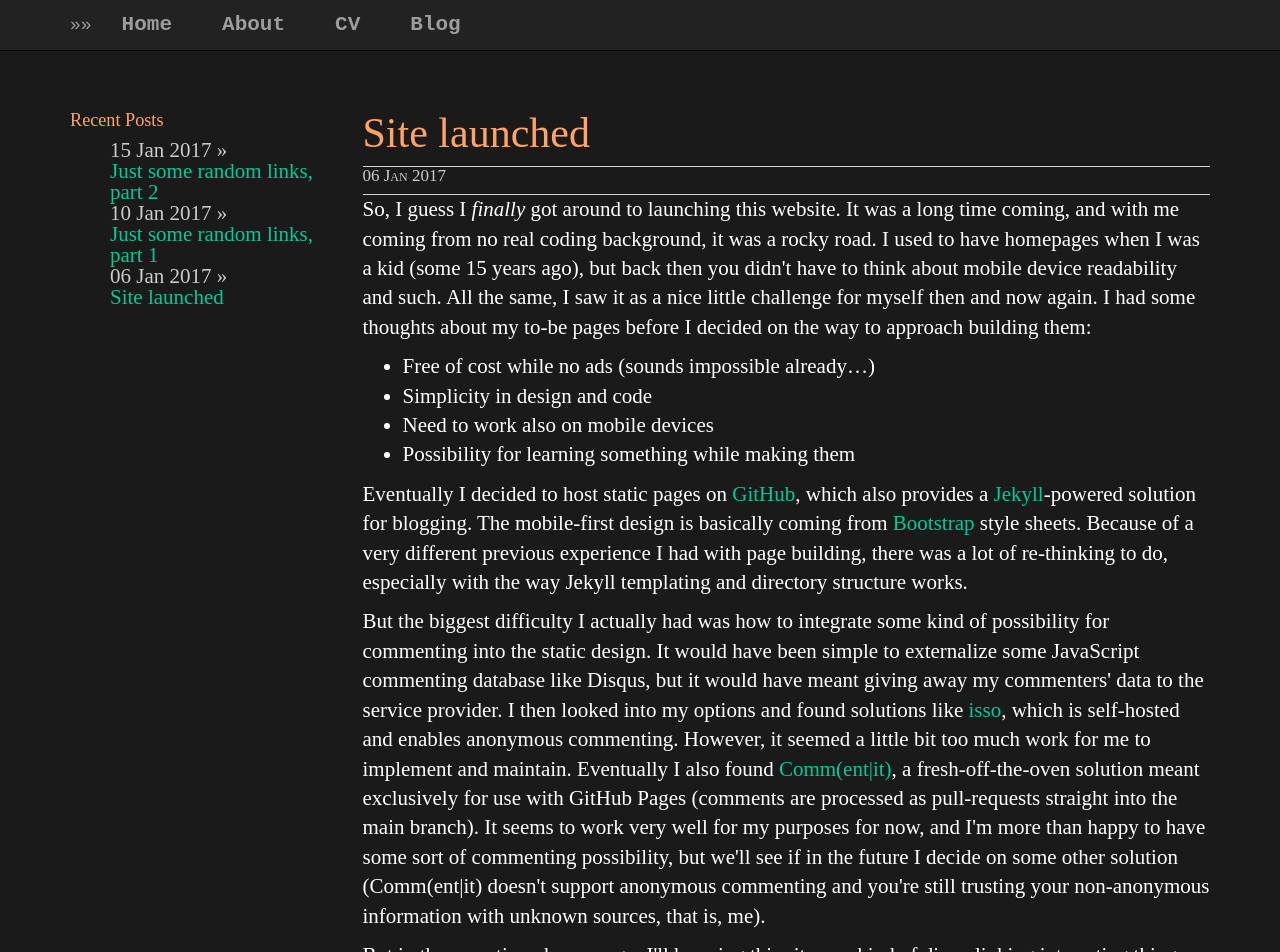
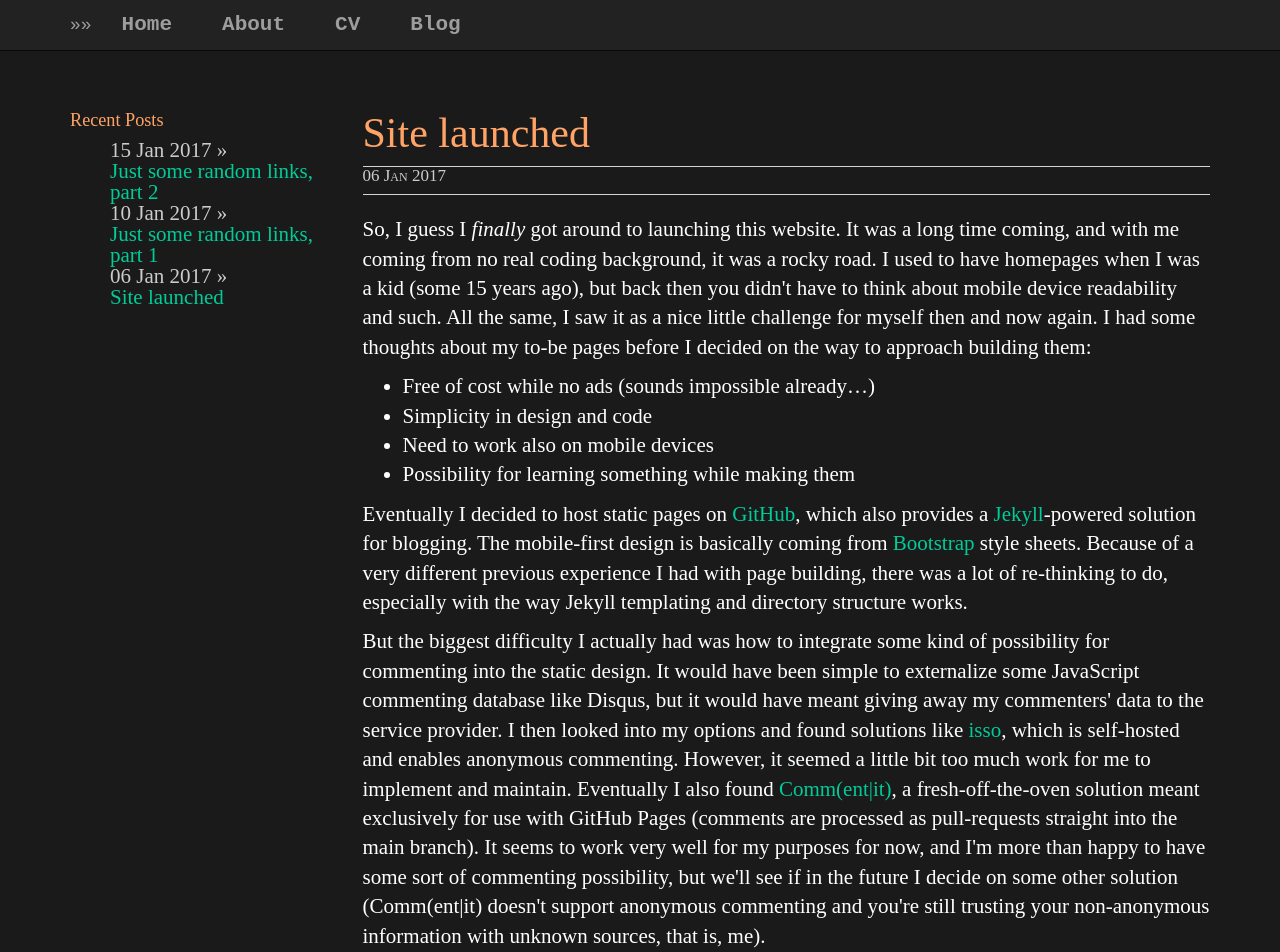
Before and after one commit to plantecophys/plantecophys, a Jekyll site: the page built from _posts/2016-04-30-site-launched.md, in a window 1280 px wide and 1400 px high. Shown: the top 952 px of the window. Built offline with Jekyll 4.4.1, drawn with Linux system fonts in a browser that asks for light colours.

Commit message:
Update main.css

```diff
--- a/css/main.css
+++ b/css/main.css
@@ -76,7 +76,7 @@ a:visited {
 .meta_wrapper {
     border:1px solid #d5d5d5;
     border-width:1px 0;
-    margin:0 0 20 20px;
+    margin:0 0 20px;
     padding:0px 0;
 }
 .postdate {
```
